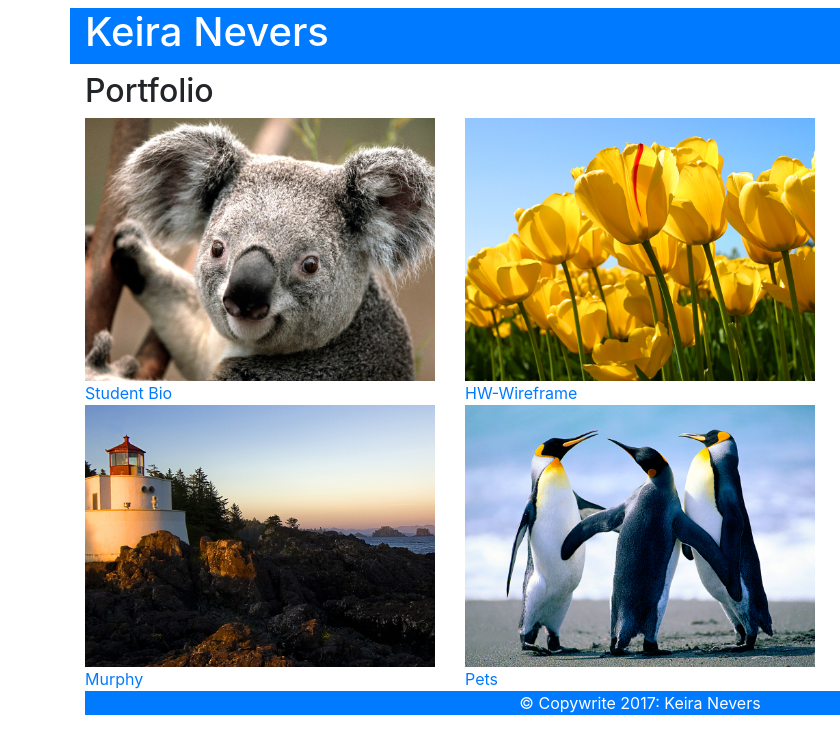
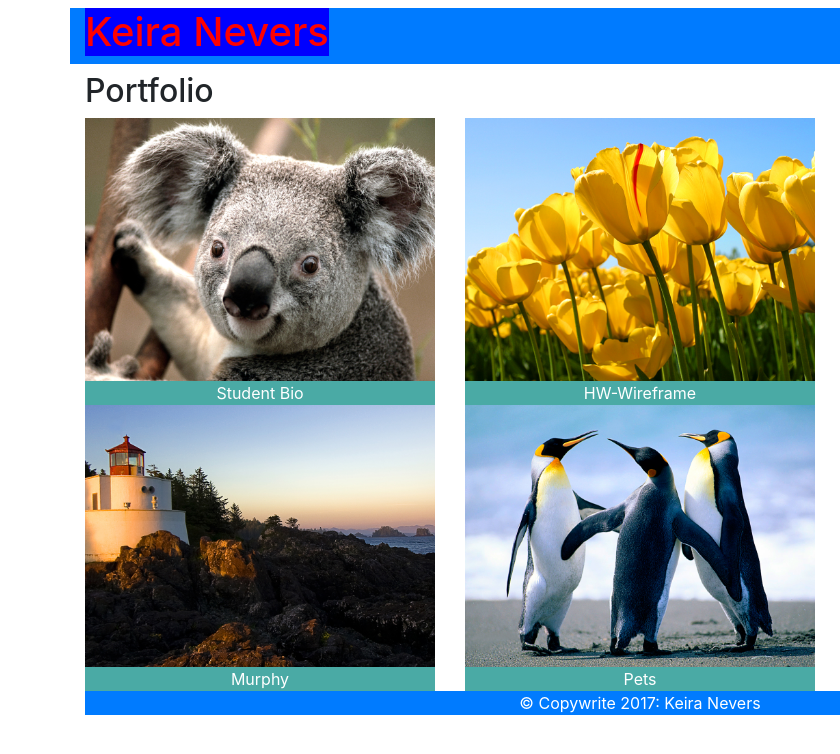
Before and after one commit to keiranevers/Bootstrap-Portfolio, a plain HTML site: page portfolio.html in a window 1280 px wide. Shown: the full height of the page, 0-840 px from the left. Drawn offline with nearby package versions, Linux system fonts and the light colour scheme.

Commit message:
fixed stylesheet

```diff
--- a/css/style.css
+++ b/css/style.css
@@ -1,7 +1,6 @@
 
 h1.style
 {
-	display: block;
 	background-color: blue;
 	color: red;
 }
--- a/portfolio.html
+++ b/portfolio.html
@@ -5,7 +5,7 @@
   <meta name="viewport" content="width=device-width, initial-scale=1">
   <title>Student Information</title>
   <link href="https://maxcdn.bootstrapcdn.com/bootstrap/4.0.0-beta.2/css/bootstrap.min.css" rel="stylesheet" integrity="sha384-PsH8R72JQ3SOdhVi3uxftmaW6Vc51MKb0q5P2rRUpPvrszuE4W1povHYgTpBfshb" crossorigin="anonymous">
-  <link rel="stylesheet" type="text/css" src="css/style.css">
+  <link rel="stylesheet" type="text/css" href="css/style.css">
 </head>
 <body>
   <nav class="navbar">
```
Also changed, not shown: index.html (+1 -1 lines).
